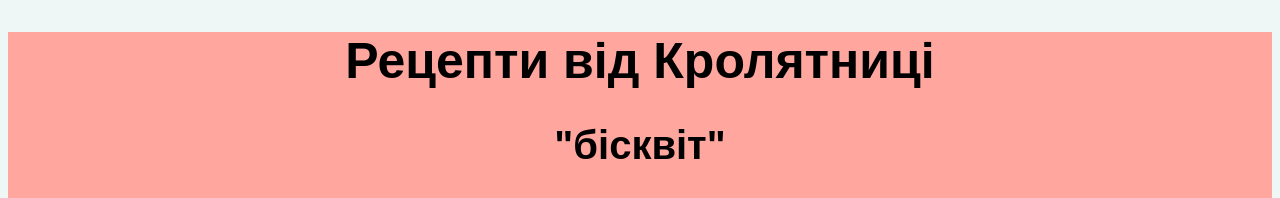
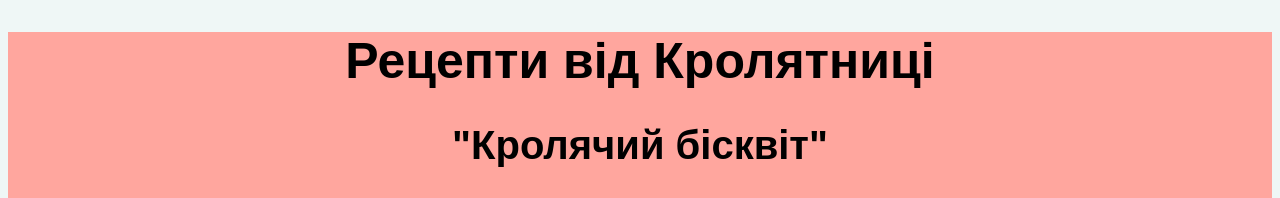
Before and after one commit to CapibarychLogik/Polina-Grinko, a plain HTML site: page index.html in a window 1280 px wide. Shown: the part 64-262 px from the top of the page. Drawn offline with Linux system fonts and the light colour scheme.

Commit message:
Update index.html

```diff
--- a/index.html
+++ b/index.html
@@ -7,7 +7,7 @@
     </header>
     <main style="background-color:#ffa69e">
         <h1 style="font-size:50px;background-color:#ffa69e; text-align:center;font-style:sans-serif">Рецепти від Кролятниці<br/></h1>
-        <h2 style="font-size:40px;background-color:#ffa69e;font-style:sans-serif; text-align:center">"бісквіт"</h2>
+        <h2 style="font-size:40px;background-color:#ffa69e;font-style:sans-serif; text-align:center">"Кролячий бісквіт"</h2>
         <p style="text-align:center">
             <img src="https://i.pinimg.com/originals/9b/64/b5/9b64b546d7607f545c217f71a68449d2.png" height="160"/></p>
             <p style="font-size:20px;font-style:sans-serif"><b>Інгрідієнти нище.</b> Дуже акуратно розділіть яйця на жовток та білок. До жовтків додайте цукор та ванільний цукор. Міксером збийте жовтки до отримання дуже щільної та світлої маси. Збийте білки до м'яких піків. Після збивайте білки з маленькою кількості цукром до твердих піків. Готовність білків перевіряється нахиливши міску, якщо не віливаються то тоді готово, якщо ні то не готово. Додайте до жовтків 1/3 збитих білків і перемішайте до однорідності. Далі додайте половину борошна і знову перемішайте до однорідності, чергуючи білки і борошно. Замішане тісто перекладіть у форму для випікання діаметром 20-22 см. Випікайте бісквіт у заздалегідь розігрітій до 180°С духовці протягом 40 хвилин. Готовність бісквіту треба перевірити шпажкою, якщо на ній нема тіста та вона суха, то бісквіт готовий, а якщо ні то не готовий. Все готово. </p>
```
